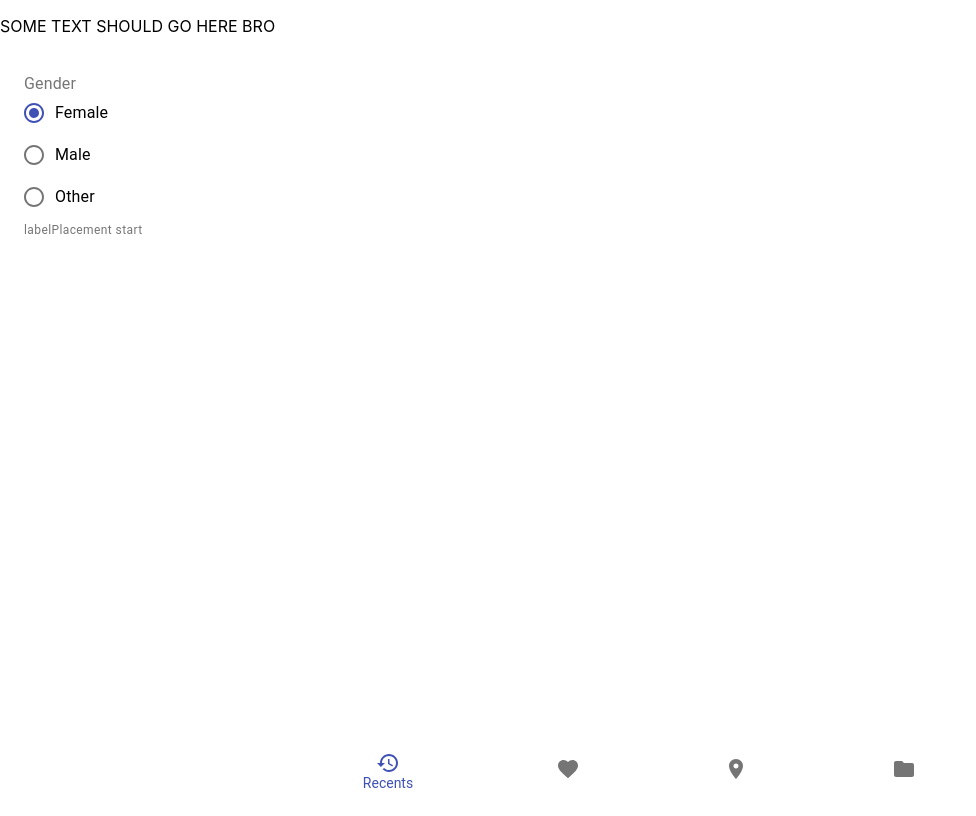
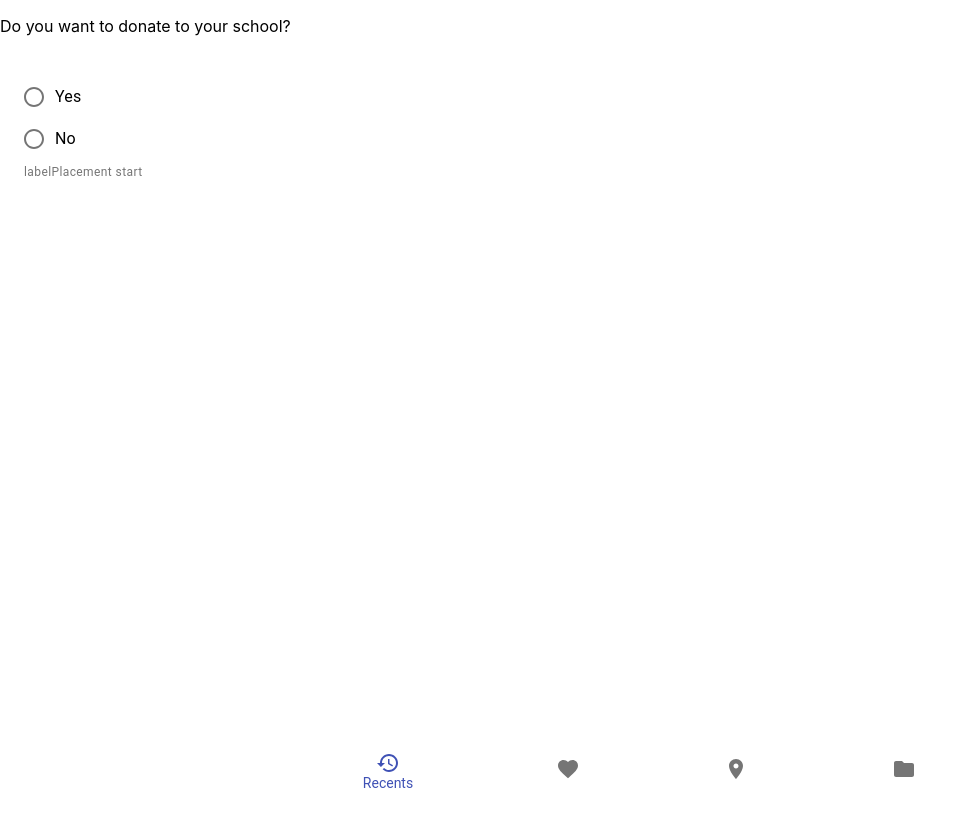
Before and after one commit to isabella232/Team-14, a React (Create React App) app in the folder web/: page /donor/donate in a window 1280 px wide. Shown: the whole page, without its empty margins (0-976 px from the left). Built offline with nearby package versions, Linux system fonts and the light colour scheme.

Commit message:
feat: add donate choice

```diff
--- a/web/src/pages/donor/donation/DonationPage.tsx
+++ b/web/src/pages/donor/donation/DonationPage.tsx
@@ -25,25 +25,19 @@ export function DonationPage() {
 
   return (
     <>
-      <p>SOME TEXT SHOULD GO HERE BRO</p>
+      <p>Do you want to donate to your school?</p>
 
       <FormControl component="fieldset" className={classes.formControl}>
-        <FormLabel component="legend">Gender</FormLabel>
-        <RadioGroup aria-label="gender" name="gender2" value={value} onChange={handleChange}>
+        <RadioGroup aria-label="yes" name="no" value={value} onChange={handleChange}>
           <FormControlLabel
-            value="female"
+            value="Yes"
             control={<Radio color="primary" />}
-            label="Female"
+            label="Yes"
           />
           <FormControlLabel
-            value="male"
+            value="No"
             control={<Radio color="primary" />}
-            label="Male"
-          />
-          <FormControlLabel
-            value="other"
-            control={<Radio color="primary" />}
-            label="Other"
+            label="No"
           />
         </RadioGroup>
         <FormHelperText>labelPlacement start</FormHelperText>
```
